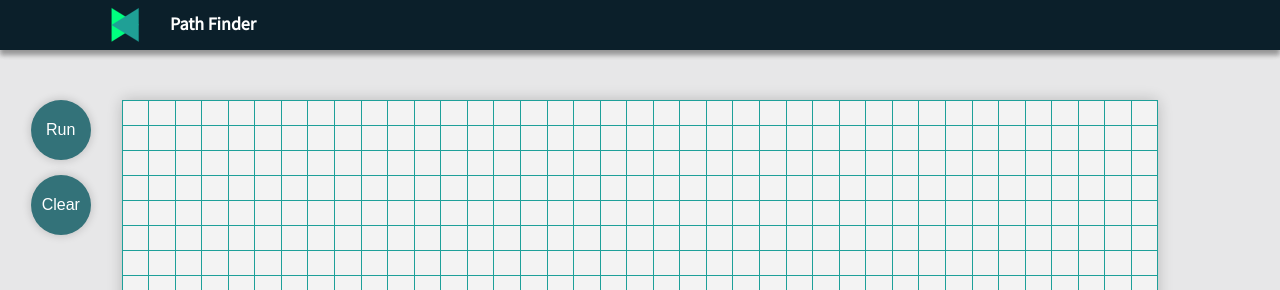
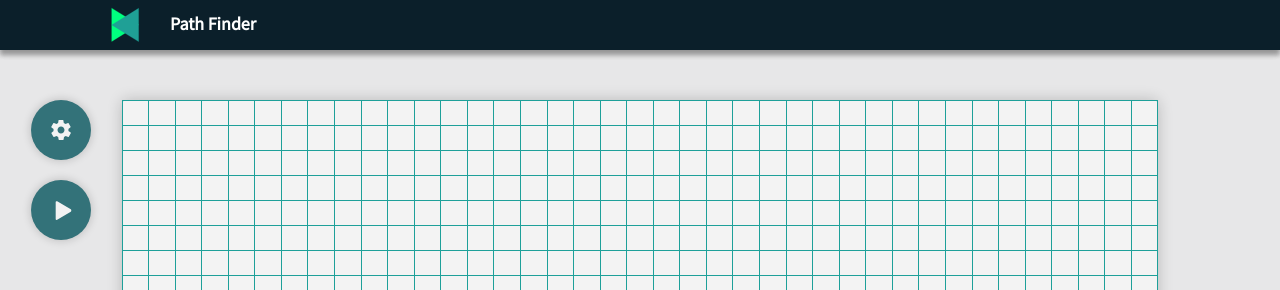
Before and after one commit to midhun-pk/Path-Finder, an Angular app: page /home in a window 1280 px wide. Shown: the top 290 px of the page. Built offline with nearby package versions, Linux system fonts and the light colour scheme.

Commit message:
Added play and settings icon

```diff
--- a/src/app/components/visualizer/visualizer.component.html
+++ b/src/app/components/visualizer/visualizer.component.html
@@ -1,7 +1,9 @@
 <div class="wrapper">
     <div class="left-panel">
-        <button class="circle" (click)="onVisualize()">Run</button>
-        <button class="circle" (click)="onClearWalls()">Clear</button>
+        <button class="circle settings" (click)="onClearWalls()" title="Settings"><img src="assets/images/settings.svg"
+                alt="Settings"></button>
+        <button class="circle play" (click)="onVisualize()" title="Run"><img src="assets/images/play.svg"
+                alt="Run"></button>
     </div>
     <div class="playground" #playground>
         <app-grid class="grid"></app-grid>
--- a/src/app/components/visualizer/visualizer.component.scss
+++ b/src/app/components/visualizer/visualizer.component.scss
@@ -13,7 +13,15 @@
         justify-content: flex-start;
 
         button:not(:first-child) {
-            margin-top: 15px;
+            margin-top: 20px;
+        }
+
+        button.settings {
+          padding: 20px;
+        }
+
+        button.play {
+          padding: 18px 15px 15px 20px;
         }
     }
 
@@ -39,6 +47,7 @@ button {
   button.circle {
     width: 60px;
     height: 60px;
+    text-align: center;
     border-radius: 50%;
   }
 
```
Also changed, not shown: src/assets/images/play.svg (added), src/assets/images/settings.svg (added).
